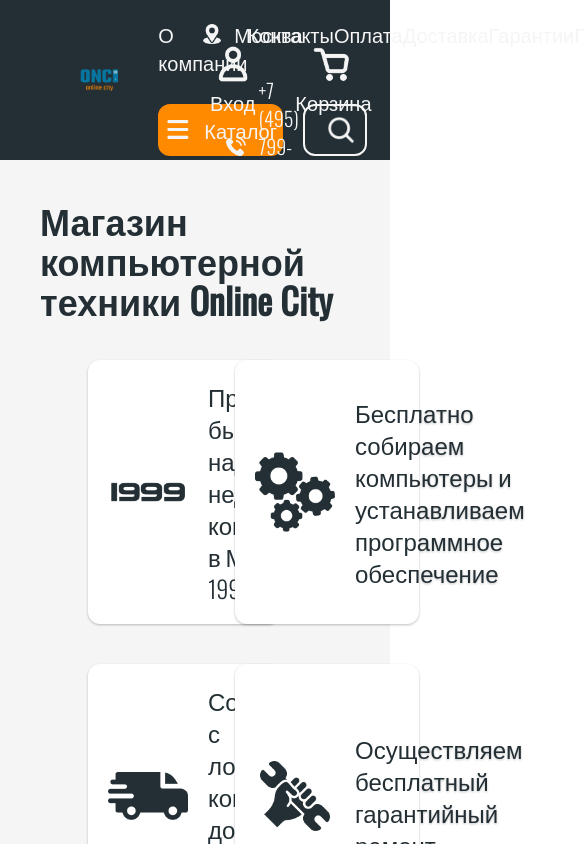
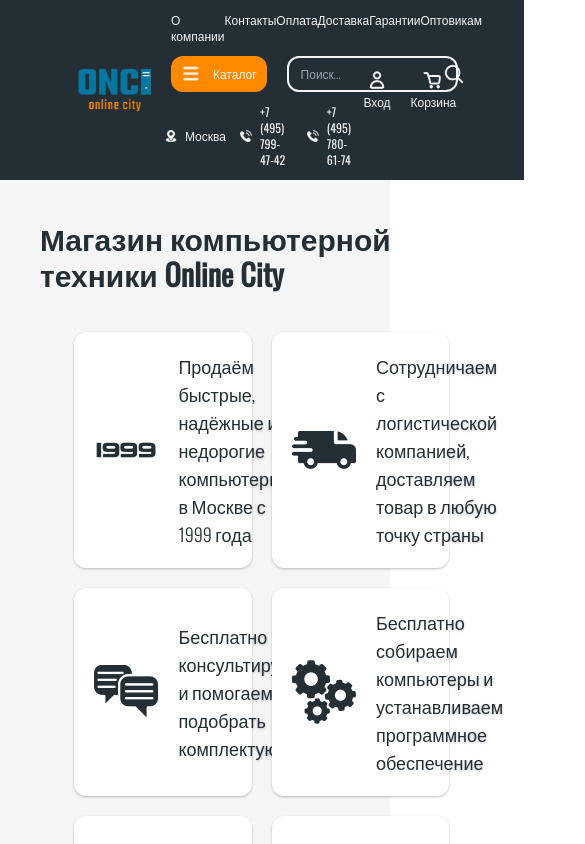
Before and after one commit to StacyGru/online-city, a React (Create React App) app: page / in a window 390 px wide. Shown: the top 844 px of the page, 585 px wide, since content can reach past the window. Built offline with nearby package versions, Linux system fonts and the light colour scheme.

Commit message:
Fonts sizes fixed, header and main page made responsive (768-2560px)

```diff
--- a/src/App.js
+++ b/src/App.js
@@ -7,7 +7,7 @@ import AboutUs from "./pages/AboutUs"
 
 function App() {
     return (
-        <div className="text-xl font-normal text-darkBlue bg-grayWhite">
+        <div className="grid-layout text-xs lg:text-sm 2xl:text-lg font-normal text-darkBlue bg-grayWhite">
             <Header/>
             <Routes>
                 <Route path="/" element={<MainPage/>} />
--- a/src/components/CatalogItem.js
+++ b/src/components/CatalogItem.js
@@ -4,10 +4,10 @@ import Basket from "../media/basket.png";
 const CatalogItem = () => {
 
     return (
-        <div className="w-80 bg-mainWhite py-5 px-10 drop-shadow-sm rounded-xl flex flex-col items-center">
+        <div className="w-72 bg-mainWhite py-5 px-10 drop-shadow-sm rounded-xl flex flex-col items-center">
             <img src={CatalogItemImg} className="h-64 m-5"/>
-            <h2 className="text-2xl mb-5">Компьютер для дома Home Partner HP210</h2>
-            <p className="text-lg font-light mb-5">Intel Core i5-12400F, 6x2.5 ГГц, 16 ГБ DDR4, GeForce RTX 3060, SSD 512 ГБ, без ОС</p>
+            <h2 className="text-xl mb-5">Компьютер для дома Home Partner HP210</h2>
+            <p className="font-light mb-5">Intel Core i5-12400F, 6x2.5 ГГц, 16 ГБ DDR4, GeForce RTX 3060, SSD 512 ГБ, без ОС</p>
             <div className="w-full flex justify-between items-center">
                 <h2 className="text-2xl">39400 ₽</h2>
                 <button className="bg-mainOrange drop-shadow-sm rounded-xl h-12 w-12 flex justify-center items-center">
--- a/src/components/Footer.js
+++ b/src/components/Footer.js
@@ -1,7 +1,7 @@
 const Footer = () => {
 
     return (
-        <footer className="bg-darkBlue w-full h-40 px-20 flex flex-col justify-center font-light text-lg text-grayWhite text-opacity-80 mt-10">
+        <footer className="grid-footer bg-darkBlue px-20 py-5 h-fit flex flex-col justify-center font-light text-xs lg:text-sm text-grayWhite text-opacity-80 mt-10">
             <p>127018, Москва, ул. Сущевский вал, д.5, стр 1 А, Торговый центр «Савеловский»; пав. 2F-06</p>
             <p>+7 (495) 799-47-42, +7 (495) 780-61-74</p>
             <p>© Online City, 1999-2023</p>
--- a/src/components/Header.js
+++ b/src/components/Header.js
@@ -5,59 +5,74 @@ import Location from "../media/location.png";
 import Phone from "../media/phone.png";
 import User from "../media/user.png";
 import Basket from "../media/basket.png";
-import { Link } from 'react-router-dom'
+import { Link } from 'react-router-dom';
 
 const Header = () => {
 
     return (
-        <header className="bg-darkBlue w-full h-40 px-20 py-5 flex text-grayWhite mb-10">
+        <header className="grid-header bg-darkBlue xl:px-20 3xl:px-36 px-10 xl:py-5 py-3 flex text-grayWhite mb-10 justify-center items-center">
 
-            <div className="w-1/6">
-                <img src={Logo} className="object-contain h-full w-full"/>
+            <div className="w-1/6 3xl:w-1/10">
+                <Link to="/"><img src={Logo} className="object-contain h-20 m-auto"/></Link>
             </div>
 
-            <div className="px-10 w-1/2 flex flex-col">
+            <div className="w-1/2 md:w-2/3 2xl:w-2/5 3xl:w-1/3 flex flex-col justify-center px-5">
                 <ul className="flex justify-between">
                     <li className="inline"><Link to="/about_us">О компании</Link></li>
-                    <li className="inline"><Link to="/">Контакты</Link></li>
-                    <li className="inline"><Link to="/">Оплата</Link></li>
-                    <li className="inline"><Link to="/">Доставка</Link></li>
-                    <li className="inline"><Link to="/">Гарантии</Link></li>
-                    <li className="inline"><Link to="/">Гарантии</Link></li>
-                    <li className="inline"><Link to="/">Оптовикам</Link></li>
+                    <li className="inline"><Link to="/contacts">Контакты</Link></li>
+                    <li className="inline"><Link to="/payment">Оплата</Link></li>
+                    <li className="inline"><Link to="/delivery">Доставка</Link></li>
+                    <li className="inline"><Link to="/guarantees">Гарантии</Link></li>
+                    <li className="inline"><Link to="/for_wholesalers">Оптовикам</Link></li>
                 </ul>
-                <div className="mt-7 flex">
-                    <button className="bg-mainOrange px-5 py-3 rounded-xl flex justify-center">
-                        <img src={BurgerMenu} className="h-7 mr-3"/>
+                <div className="flex mt-3">
+                    <button className="bg-mainOrange px-5 py-2 rounded-xl flex justify-center items-center">
+                        <img src={BurgerMenu} className="h-5 mr-3"/>
                         <p>Каталог</p>
                     </button>
-                    <input className="ml-5 bg-darkBlue border-grayWhite border-2 rounded-xl pl-3 pr-12 font-light w-full" placeholder="Поиск..."/>
-                    <img src={Search} className="h-7 my-auto -ml-10"/>
+                    <div className="ml-5 w-full border-grayWhite border-2 rounded-xl px-3 flex justify-between items-center">
+                        <input className="grow bg-darkBlue font-light" placeholder="Поиск..."/>
+                        <img src={Search} className="h-5 my-auto ml-3"/>
+                    </div>
                 </div>
-            </div>
-            <div className="w-1/6 font-light flex flex-col">
-                <div className="flex justify-center items-center">
-                    <img src={Location} className="h-5 mr-3"/>
-                    <p className="">Москва</p>
-                </div>
-                <div className="mt-7 flex flex-col items-center">
+                <div className="lg:hidden flex gap-x-5 mt-3">
+                    <div className="flex justify-center items-center">
+                        <img src={Location} className="h-3 mr-2"/>
+                        <p className="">Москва</p>
+                    </div>
                     <div className="flex items-center">
-                        <img src={Phone} className="h-5 mr-3"/>
+                        <img src={Phone} className="h-3 mr-2"/>
                         <p>+7 (495) 799-47-42</p>
                     </div>
                     <div className="flex items-center">
-                        <img src={Phone} className="h-5 mr-3"/>
+                        <img src={Phone} className="h-3 mr-2"/>
                         <p>+7 (495) 780-61-74</p>
                     </div>
                 </div>
             </div>
-            <div className="w-1/6 flex justify-center items-center">
-                <div className="flex flex-col items-center mr-10">
-                    <img src={User} className="h-10 mb-1"/>
+            <div className="w-1/6 3xl:w-1/10 font-light hidden lg:flex flex-col justify-center">
+                <div className="flex justify-center items-center">
+                    <img src={Location} className="h-4 mr-3"/>
+                    <p className="">Москва</p>
+                </div>
+                <div className="text-sm mt-3 flex flex-col items-center">
+                    <div className="flex items-center">
+                        <img src={Phone} className="h-4 mr-3"/>
+                        <p>+7 (495) 799-47-42</p>
+                    </div>
+                    <div className="flex items-center">
+                        <img src={Phone} className="h-4 mr-3"/>
+                        <p>+7 (495) 780-61-74</p>
+                    </div>
+                </div>
+            </div>
+            <div className="w-1/6 3xl:w-1/10 flex justify-center items-center gap-x-5 xl:gap-x-10">
+                <div className="flex flex-col items-center">
+                    <img src={User} className="object-contain xl:h-10 h-5 mb-1"/>
                     <p>Вход</p>
                 </div>
                 <div className="flex flex-col items-center">
-                    <img src={Basket} className="h-10 mb-1"/>
+                    <img src={Basket} className="object-contain xl:h-10 h-5 mb-1"/>
                     <p>Корзина</p>
                 </div>
             </div>
--- a/src/index.css
+++ b/src/index.css
@@ -15,3 +15,31 @@ code {
   font-family: source-code-pro, Menlo, Monaco, Consolas, 'Courier New',
     monospace;
 }
+
+.grid-layout {
+  display: grid;
+  min-height: 100vh;
+  height: auto;
+  grid-template-columns: auto;
+  grid-template-rows: auto 1fr auto;
+  grid-template-areas:
+      "header"
+      "content"
+      "footer";
+}
+
+.grid-header {
+  grid-area: header;
+}
+
+.grid-main {
+  grid-area: content;
+}
+
+.grid-footer {
+  grid-area: footer;
+}
+
+input:focus{
+  outline: none;
+}
--- a/src/pages/AboutUs.js
+++ b/src/pages/AboutUs.js
@@ -1,8 +1,8 @@
 const AboutUs = () => {
 
     return (
-        <div className="flex flex-col justify-center items-center px-10">
-            <h1 className="text-4xl font-bold mb-10">О компании</h1>
+        <div className="flex flex-col items-center px-10">
+            <h1 className="text-3xl font-bold mb-10">О компании</h1>
         </div>
             )
 }
--- a/src/pages/MainPage.js
+++ b/src/pages/MainPage.js
@@ -8,41 +8,39 @@ import CatalogItem from "../components/CatalogItem";
 
 const MainPage = () => {
 
+    console.log(window. innerWidth)
+
     return (
-        <div className="flex flex-col justify-center items-center px-10">
-            <h1 className="text-4xl font-bold mb-10">Магазин компьютерной техники Online City</h1>
-            <div className="grid grid-cols-2 font-light text-2xl">
-                <div className="grid grid-rows-3 justify-items-end mr-10">
-                    <div className="w-4/5 bg-mainWhite p-5 drop-shadow-sm rounded-xl flex items-center mb-10">
-                        <img src={Year1999} className="w-20 mr-5"/>
+        <div className="flex flex-col grow items-center px-10">
+            <h1 className="text-3xl font-bold mb-10">Магазин компьютерной техники Online City</h1>
+            <div className="flex flex-wrap justify-center gap-5 font-light text-lg mb-10">
+                <div className="w-2/5 3xl:w-1/4 bg-mainWhite p-5 drop-shadow-sm rounded-xl flex items-center">
+                    <img src={Year1999} className="w-16 mr-5"/>
                     <p>Продаём быстрые, надёжные и недорогие компьютеры в Москве с 1999 года</p>
                 </div>
-                    <div className="w-4/5 bg-mainWhite p-5 drop-shadow-sm rounded-xl flex items-center mb-10">
-                        <img src={Delivery} className="w-20 mr-5"/>
+                <div className="w-2/5 3xl:w-1/4 bg-mainWhite p-5 drop-shadow-sm rounded-xl flex items-center">
+                    <img src={Delivery} className="w-16 mr-5"/>
                     <p>Сотрудничаем с логистической компанией, доставляем товар в любую точку страны</p>
                 </div>
-                    <div className="w-4/5 bg-mainWhite p-5 drop-shadow-sm rounded-xl flex items-center mb-10">
-                        <img src={Chat} className="w-20 mr-5"/>
+                <div className="w-2/5 3xl:w-1/4 bg-mainWhite p-5 drop-shadow-sm rounded-xl flex items-center">
+                    <img src={Chat} className="w-16 mr-5"/>
                     <p>Бесплатно консультируем и помогаем подобрать комплектующие</p>
                 </div>
-                </div>
-                <div className="grid grid-rows-3 justify-items-start ml-10">
-                    <div className="w-4/5 bg-mainWhite p-5 drop-shadow-sm rounded-xl flex items-center mb-10">
-                        <img src={Gears} className="w-20 mr-5"/>
+                <div className="w-2/5 3xl:w-1/4 bg-mainWhite p-5 drop-shadow-sm rounded-xl flex items-center">
+                    <img src={Gears} className="w-16 mr-5"/>
                     <p>Бесплатно собираем компьютеры и устанавливаем программное обеспечение</p>
                 </div>
-                    <div className="w-4/5 bg-mainWhite p-5 drop-shadow-sm rounded-xl flex items-center mb-10">
-                        <img src={Service} className="w-20 mr-5"/>
+                <div className="w-2/5 3xl:w-1/4 bg-mainWhite p-5 drop-shadow-sm rounded-xl flex items-center">
+                    <img src={Service} className="w-16 mr-5"/>
                     <p>Осуществляем бесплатный гарантийный ремонт</p>
                 </div>
-                    <div className="w-4/5 bg-mainWhite p-5 drop-shadow-sm rounded-xl flex items-center mb-10">
-                        <img src={Wholesale} className="w-20 mr-5"/>
+                <div className="w-2/5 3xl:w-1/4 bg-mainWhite p-5 drop-shadow-sm rounded-xl flex items-center">
+                    <img src={Wholesale} className="w-16 mr-5"/>
                     <p>Делаем скидки оптовым покупателям</p>
                 </div>
             </div>
-            </div>
-            <h1 className="text-4xl font-bold mb-10">Популярные товары</h1>
-            <div className="grid grid-cols-4 gap-5">
+            <h1 className="text-3xl font-bold mb-10">Популярные товары</h1>
+            <div className="flex flex-wrap justify-evenly gap-5">
                 <CatalogItem/>
                 <CatalogItem/>
                 <CatalogItem/>
--- a/tailwind.config.js
+++ b/tailwind.config.js
@@ -4,7 +4,7 @@ module.exports = {
     "./src/**/*.{js,jsx,ts,tsx}",
   ],
   theme: {
-    extend: {},
+    extend: {
       colors: {
         mainOrange: '#FF8A00',
         grayWhite: '#F5F5F5',
@@ -14,7 +14,19 @@ module.exports = {
       },
       dropShadow: {
         'sm': '0 1px 1px rgba(0, 0, 0, 0.25)',
+      },
+      screens: {
+        'sm': '640px',
+        'md': '768px',    // tablet
+        'lg': '1024px',   // laptop
+        'xl': '1280px',   // desktop
+        '2xl': '1536px',
+        '3xl': '1800px',  //4K
+      },
+      width: {
+        '1/10': '10%',
       }
+    },
   },
   plugins: [],
 }
```
Also changed, not shown: src/pages/Contacts.js (added, +9 -0 lines). Lines whose indentation alone changed are shown as unchanged.
